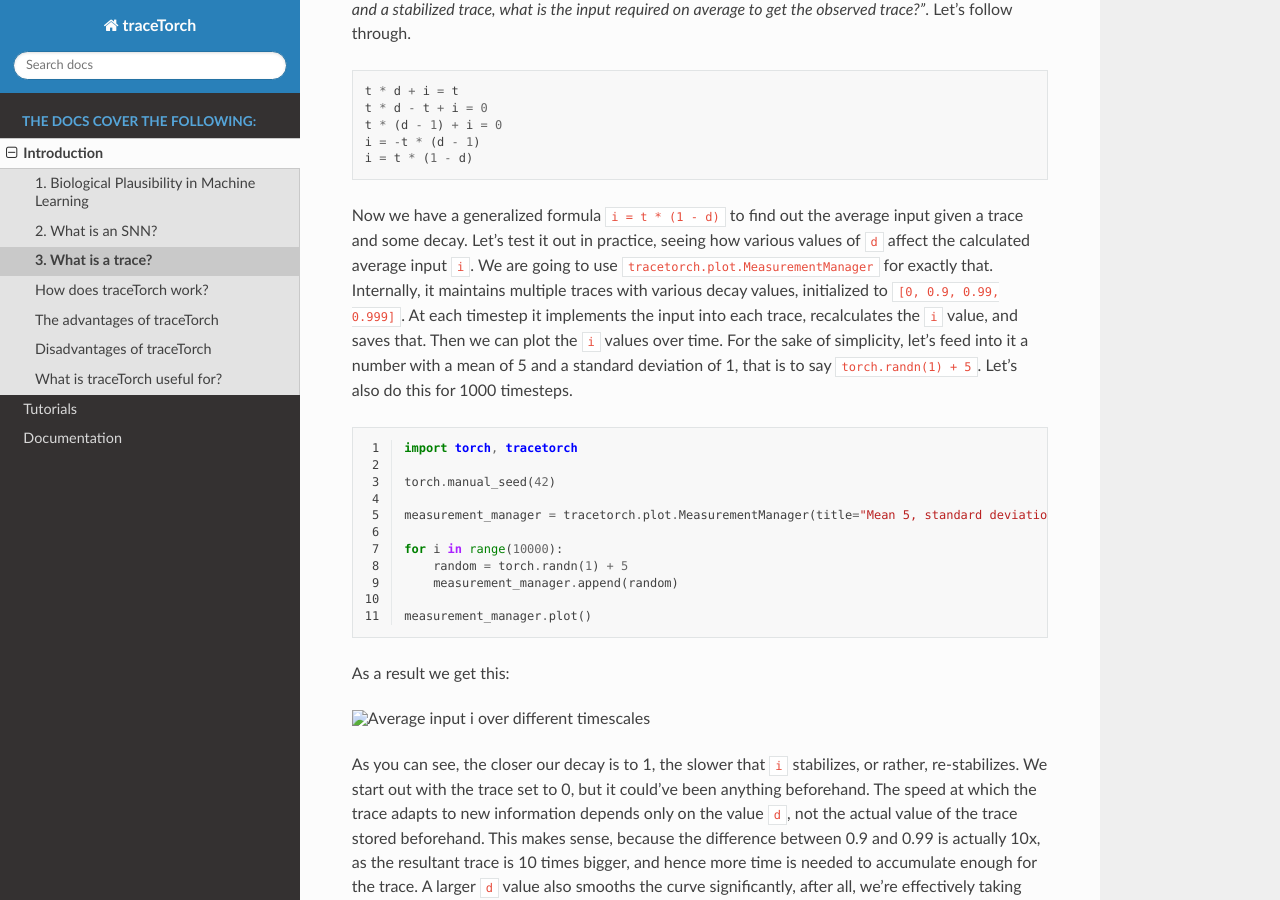
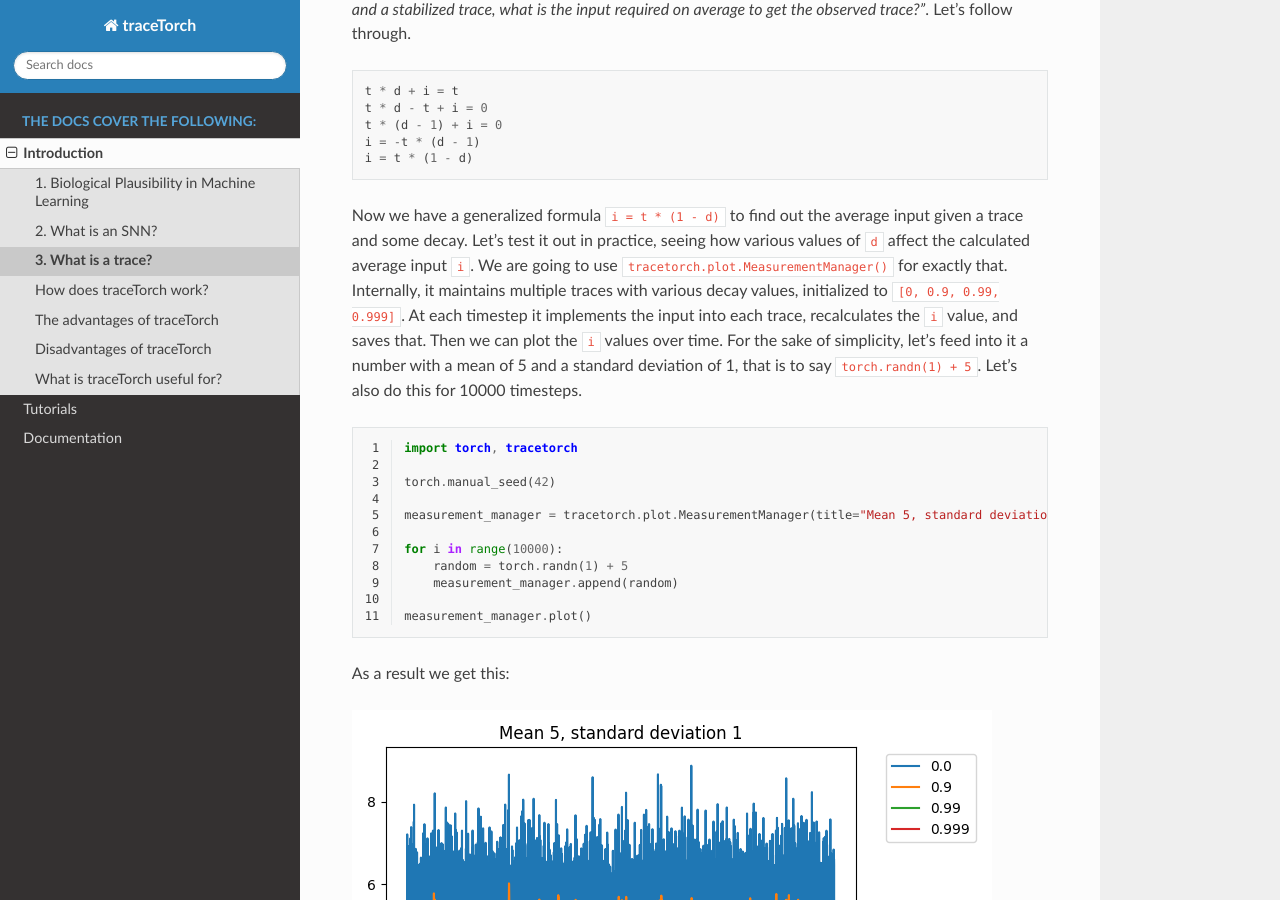
Before and after one commit to Yegor-men/tracetorch, a Sphinx documentation site: the page built from docs/source/introduction/L3_traces.rst, in a window 1280 px wide and 900 px high, scrolled down 1421 px. Built offline with Sphinx 7.4.7 and the Read the Docs theme 3.1.0, drawn with Linux system fonts in a browser that asks for light colours.

Commit message:
Typos in 3rd lesson in documentation

```diff
--- a/docs/source/introduction/L3_traces.rst
+++ b/docs/source/introduction/L3_traces.rst
@@ -72,11 +72,11 @@ required on average to get the observed trace?"*. Let's follow through.
 
 Now we have a generalized formula ``i = t * (1 - d)`` to find out the average input given a trace and some decay. Let's
 test it out in practice, seeing how various values of ``d`` affect the calculated average input ``i``. We are going to
-use ``tracetorch.plot.MeasurementManager`` for exactly that. Internally, it maintains multiple traces with various decay
+use ``tracetorch.plot.MeasurementManager()`` for exactly that. Internally, it maintains multiple traces with various decay
 values, initialized to ``[0, 0.9, 0.99, 0.999]``. At each timestep it implements the input into each trace, recalculates
 the ``i`` value, and saves that. Then we can plot the ``i`` values over time. For the sake of simplicity, let's feed
 into it a number with a mean of 5 and a standard deviation of 1, that is to say ``torch.randn(1) + 5``. Let's also do
-this for 1000 timesteps.
+this for 10000 timesteps.
 
 .. code-block:: python
    :linenos:
```
Also changed, not shown: docs/source/_static/introduction/L3/p1.png (added), docs/source/_static/introduction/L3/p7.png (added), docs/source/_static/introduction/L3/random_input.png (added).
